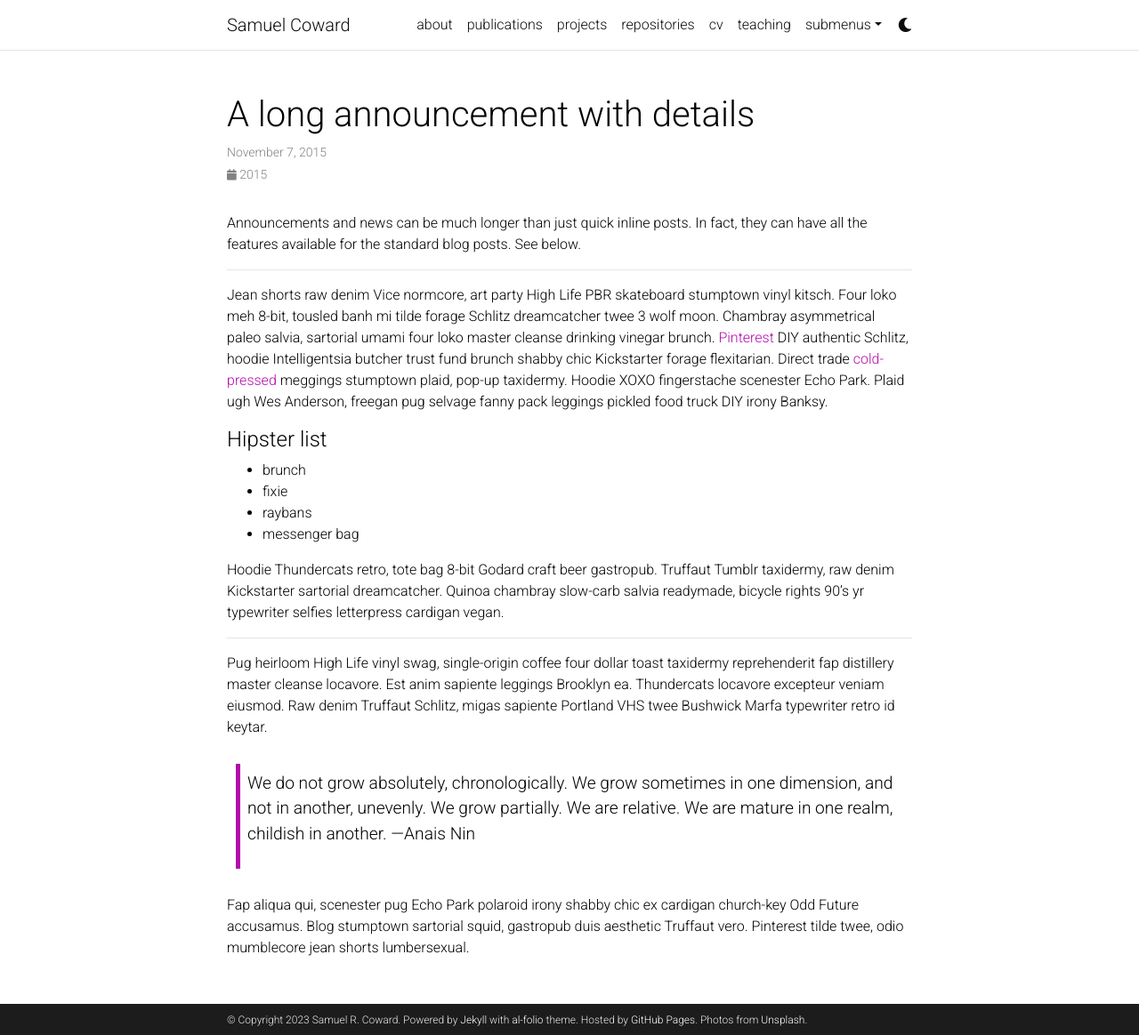
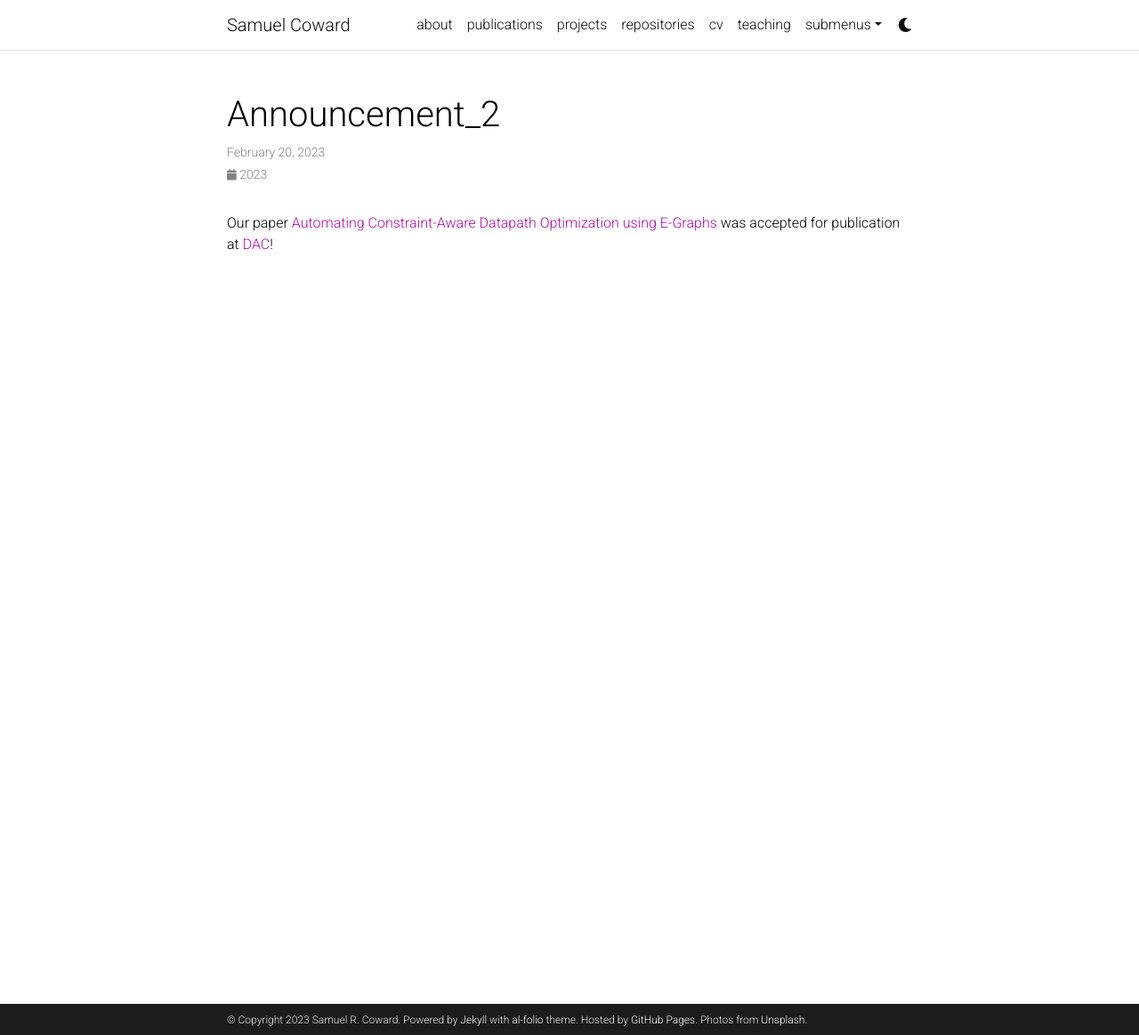
Before and after one commit to cowardsa/cowardsa.github.io, a Jekyll site: the page built from _news/announcement_2.md, in a window 1280 px wide and 1164 px high. Shown: the whole window at 89% size. Built offline with Jekyll 4.4.1, drawn with Linux system fonts in a browser that asks for light colours; comment, search, counter and statistics services are not loaded; a style sheet for code colours, icons or effects is not loaded.

Commit message:
Updating news posts

```diff
--- a/_news/announcement_2.md
+++ b/_news/announcement_2.md
@@ -1,32 +1,9 @@
 ---
 layout: post
-title: A long announcement with details
-date: 2015-11-07 16:11:00-0400
-inline: false
+# title: A long announcement with details
+date: 2023-02-20 16:11:00-0400
+inline: true
 related_posts: false
 ---
 
-Announcements and news can be much longer than just quick inline posts. In fact, they can have all the features available for the standard blog posts. See below.
-
-***
-
-Jean shorts raw denim Vice normcore, art party High Life PBR skateboard stumptown vinyl kitsch. Four loko meh 8-bit, tousled banh mi tilde forage Schlitz dreamcatcher twee 3 wolf moon. Chambray asymmetrical paleo salvia, sartorial umami four loko master cleanse drinking vinegar brunch. <a href="https://www.pinterest.com">Pinterest</a> DIY authentic Schlitz, hoodie Intelligentsia butcher trust fund brunch shabby chic Kickstarter forage flexitarian. Direct trade <a href="https://en.wikipedia.org/wiki/Cold-pressed_juice">cold-pressed</a> meggings stumptown plaid, pop-up taxidermy. Hoodie XOXO fingerstache scenester Echo Park. Plaid ugh Wes Anderson, freegan pug selvage fanny pack leggings pickled food truck DIY irony Banksy.
-
-#### Hipster list
-<ul>
-    <li>brunch</li>
-    <li>fixie</li>
-    <li>raybans</li>
-    <li>messenger bag</li>
-</ul>
-
-Hoodie Thundercats retro, tote bag 8-bit Godard craft beer gastropub. Truffaut Tumblr taxidermy, raw denim Kickstarter sartorial dreamcatcher. Quinoa chambray slow-carb salvia readymade, bicycle rights 90's yr typewriter selfies letterpress cardigan vegan.
-
-***
-
-Pug heirloom High Life vinyl swag, single-origin coffee four dollar toast taxidermy reprehenderit fap distillery master cleanse locavore. Est anim sapiente leggings Brooklyn ea. Thundercats locavore excepteur veniam eiusmod. Raw denim Truffaut Schlitz, migas sapiente Portland VHS twee Bushwick Marfa typewriter retro id keytar.
-
-> We do not grow absolutely, chronologically. We grow sometimes in one dimension, and not in another, unevenly. We grow partially. We are relative. We are mature in one realm, childish in another.
-> —Anais Nin
-
-Fap aliqua qui, scenester pug Echo Park polaroid irony shabby chic ex cardigan church-key Odd Future accusamus. Blog stumptown sartorial squid, gastropub duis aesthetic Truffaut vero. Pinterest tilde twee, odio mumblecore jean shorts lumbersexual.
+Our paper [Automating Constraint-Aware Datapath Optimization using E-Graphs](https://arxiv.org/abs/2303.01839) was accepted for publication at [DAC](https://www.dac.com/)!
```
Also changed, not shown: _news/announcement_1.md (+2 -2 lines), _news/announcement_3.md (deleted, +0 -8 lines).
